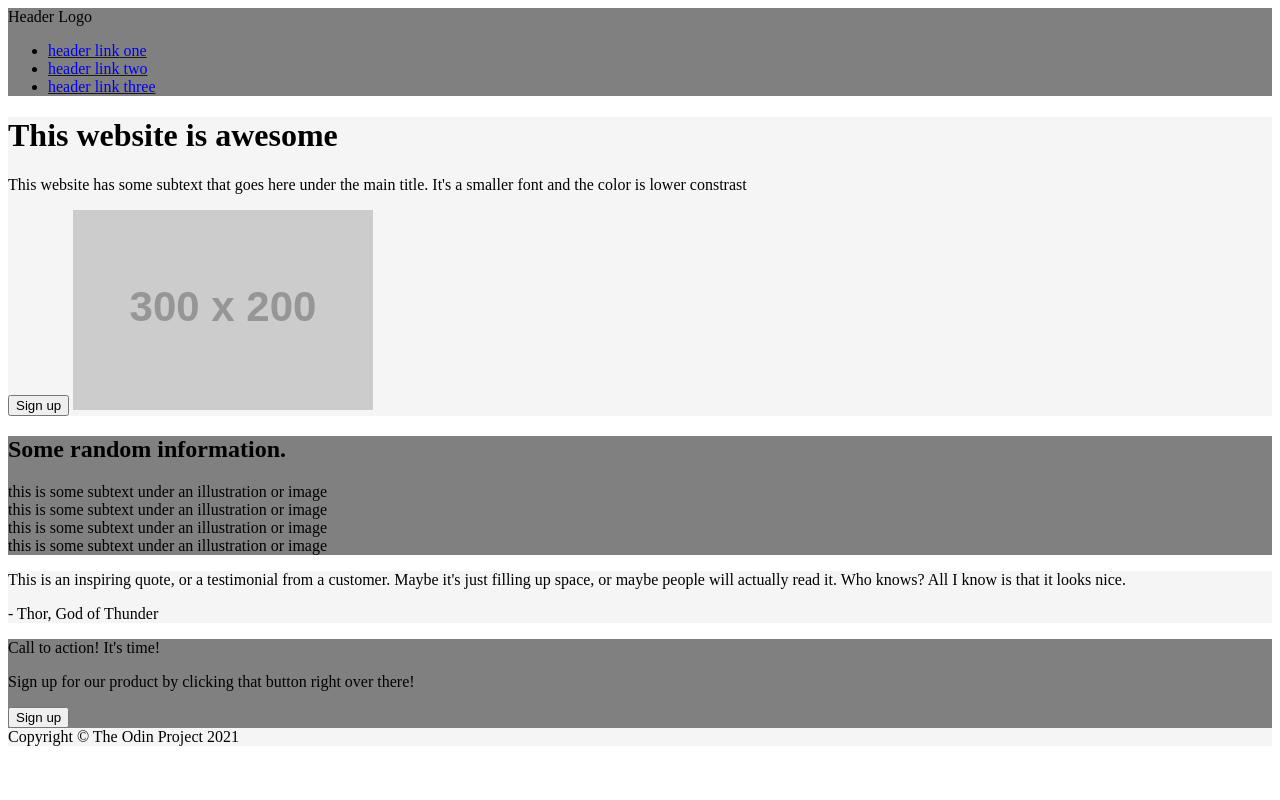
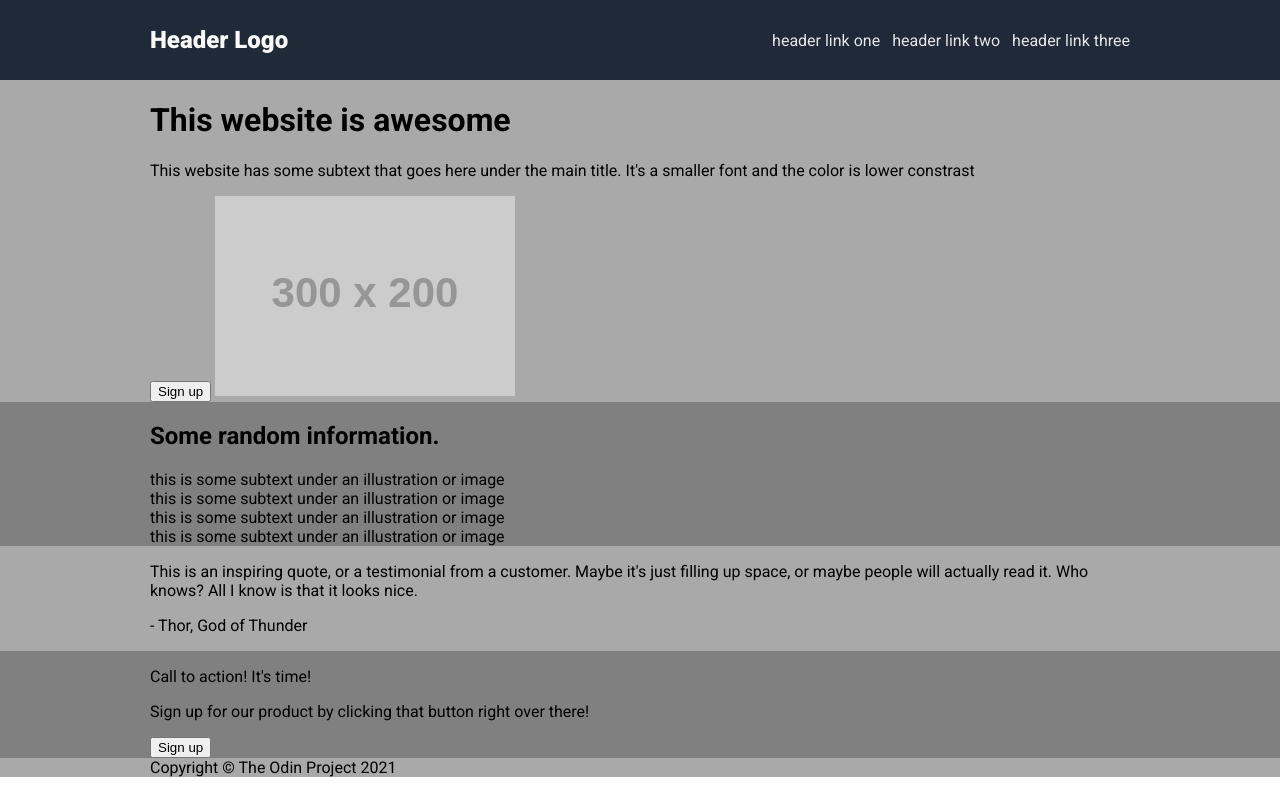
Before and after one commit to teokafor/odin-landing, a plain HTML site: page index.html in a window 1280 px wide. Drawn offline with Linux system fonts and the light colour scheme; placeholder pictures from the web are drawn by us.

Commit message:
Implement initial design pass for header
This also includes small tweaks to the css for future updates

```diff
--- a/index.html
+++ b/index.html
@@ -5,25 +5,29 @@
     <meta name="viewport" content="width=device-width, initial-scale=1.0">
     <title>Landing Page</title>
     <link rel="stylesheet" href="styles.css">
+
+    <link rel="preconnect" href="https://fonts.googleapis.com">
+<link rel="preconnect" href="https://fonts.gstatic.com" crossorigin>
+<link href="https://fonts.googleapis.com/css2?family=Roboto:ital,wght@0,100;0,300;0,400;0,500;0,700;0,900;1,100;1,300;1,400;1,500;1,700;1,900&display=swap" rel="stylesheet">
 </head>
 <body>
-    <div class="header">
-        <div class="logo">Header Logo</div>
-        <ul>
+    <div class="header card dark-blue">
+        <div class="logo white">Header Logo</div>
+        <ul class="header-links">
             <li><a href="https://www.google.com/">header link one</a></li>
             <li><a href="https://www.facebook.com/">header link two</a></li>
             <li><a href="https://www.youtube.com/">header link three</a></li>
         </ul>
     </div>
 
-    <div class="card-1">
+    <div class="card-1 card">
         <h1>This website is awesome</h1>
         <p class="subtext">This website has some subtext that goes here under the main title. It's a smaller font and the color is lower constrast</p>
         <button class="sign-up">Sign up</button>
         <img src="https://placehold.co/300x200?font=roboto&text=this+is+a+placeholder+for+an+image">
     </div>
 
-    <div class="card-2">
+    <div class="card-2 card">
         <h2>Some random information.</h2>
         <div class="subcards">
             <div class="info-card">this is some subtext under an illustration or image</div>
@@ -33,12 +37,12 @@
         </div>
     </div>
 
-    <div class="card-3">
+    <div class="card-3 card">
         <p class="block-quote">This is an inspiring quote, or a testimonial from a customer. Maybe it's just filling up space, or maybe people will actually read it. Who knows? All I know is that it looks nice.</p>
         <p class="quote-author">- Thor, God of Thunder</p>
     </div>
 
-    <div class="card-4">
+    <div class="card-4 card">
         <div class="call-to-action">
             <p class="cta-heading">Call to action! It's time!</p>
             <p class="cta-subheading">Sign up for our product by clicking that button right over there!</p>
@@ -46,24 +50,6 @@
         </div>
     </div>
 
-    <div class="footer">Copyright © The Odin Project 2021</div>
+    <div class="footer card">Copyright © The Odin Project 2021</div>
 </body>
 </html>
-
-
-
-
-<!--
-Six maajor sections:
-header
-"caards" 1-4
-footer
-
-all in one large conntainer (body)
-body haas flex-dir: column
-
-
-
-
-
--->
--- a/styles.css
+++ b/styles.css
@@ -1,9 +1,39 @@
+body {
+    margin: 0;
+    display: flex;
+    flex-direction: column;
+    font-family: roboto;
+}
+
+.card {
+    padding: 0 150px;
+}
+
 .header {
     background-color: grey;
+    display: flex;
+    justify-content: space-between;
+    align-items: center;
+    flex-basis: 80px;
+}
+
+.logo {
+    font-weight: 900;
+    font-size: 24px;
+}
+
+.header-links {
+    display: flex;
+    list-style-type: none;
+    gap: 12px;
+}
+
+.header-links a {
+    text-decoration: none;
 }
 
 .card-1 {
-    background-color: whitesmoke;
+    background-color:darkgrey
 }
 
 .card-2 {
@@ -11,7 +41,7 @@
 }
 
 .card-3 {
-    background-color: whitesmoke;
+    background-color:darkgrey
 }
 
 .card-4 {
@@ -19,5 +49,19 @@
 }
 
 .footer {
-    background-color: whitesmoke;
+    background-color:darkgrey
 }
+
+
+/* Colors */
+.white {
+    color: #F9FAF8;
+}
+
+.off-white, .header-links a {
+    color: #e5e7eb;
+}
+
+.dark-blue {
+    background-color: #1f2937;
+}
```
